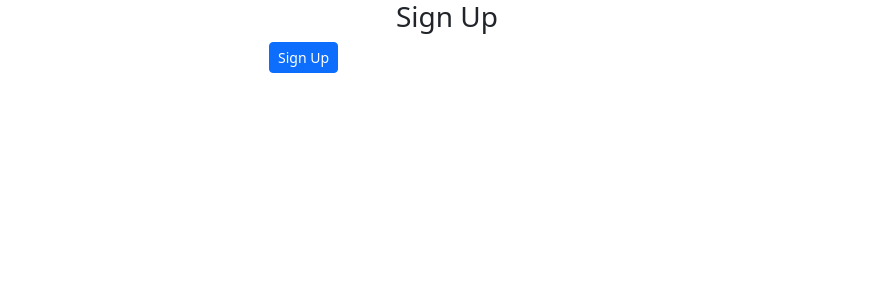
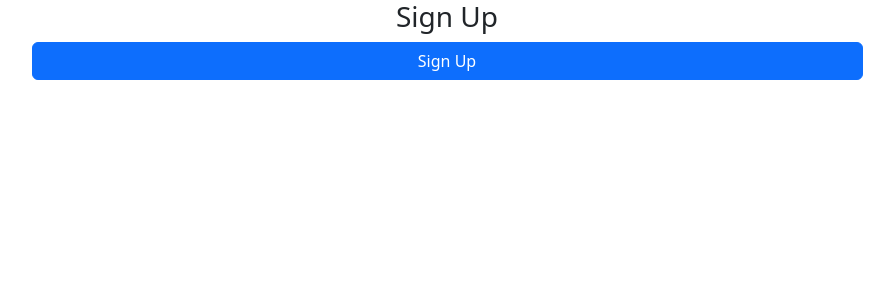
Before and after one commit to CheboiDerrick/hood-alert, a Django app: template mainapp/templates/django_registration/registration_form.html in a window 1280 px wide. Shown: the top 300 px of the page, without its empty margins (193-1087 px from the left). Run offline with Django 3.2, Linux system fonts and the light colour scheme; the template is opened without the code that fills it: most values are stand-ins (such as "Sample title", 1, 10 or a date in 2020); some libraries are stand-ins or nearby versions.

Commit message:
added templates for sign up and registration

```diff
--- a/hood/settings.py
+++ b/hood/settings.py
@@ -41,7 +41,7 @@ INSTALLED_APPS = [
     'django_registration',
     'cloudinary_storage',
     'cloudinary',
-    'bootstrap5',
+    'django_bootstrap5',
     'mainapp'
 ]
 
--- a/hood/urls.py
+++ b/hood/urls.py
@@ -14,8 +14,13 @@ Including another URLconf
     2. Add a URL to urlpatterns:  path('blog/', include('blog.urls'))
 """
 from django.contrib import admin
-from django.urls import path
+from django.contrib.auth import views
+from django.urls import path,include
 
 urlpatterns = [
     path('admin/', admin.site.urls),
+    path('accounts/', include('django_registration.backends.one_step.urls')),
+    path('accounts/', include('django.contrib.auth.urls')),
+    path('logout',views.logout_then_login, {"login_url": '/'}),
+    # path('', include('mainapp.urls')),
 ]
--- a/mainapp/templates/django_registration/base.html
+++ b/mainapp/templates/django_registration/base.html
@@ -1,4 +1,4 @@
-{% load bootstrap5 %}
+{% load django_bootstrap5 %}
 {% load static %}
 <!DOCTYPE html>
 <html>
--- a/mainapp/templates/django_registration/registration_form.html
+++ b/mainapp/templates/django_registration/registration_form.html
@@ -1,10 +1,15 @@
-{%extends "django_registration/base.html"%} {% load bootstrap5 %}
+{%extends "django_registration/base.html"%} {% load django_bootstrap5 %}
 {% block content %}
+<style>
+    .form-text {
+        display: none !important;
+    }
+</style>
 <div class="container">
   <div class="row">
     <!-- Empty div -->
-    <div class="col-md-4"></div>
-    <div class="col-md-4">
+
+    <div class="col-md-9 mx-auto">
       {% if form.errors %}
         <p> Some Information Might be Incorrect </p>
       {% endif %}
@@ -19,7 +24,7 @@
             {% csrf_token %}
             {% bootstrap_form form %}
             <div class="form-group">
-              <input type="submit" class="btn btn-primary btn-sm" value="Sign Up">
+              <input type="submit" class="btn btn-primary w-100" value="Sign Up">
             </div>
 
             <input type="hidden" name="next" value="{{next}}">
@@ -31,8 +36,6 @@
       </div>
 
     </div>
-    <!-- empty div -->
-    <div class="col-md-4"></div>
   </div>
 </div>
 
```
Also changed, not shown: mainapp/templates/registration/login.html (+3 -7 lines), db.sqlite3 (added), mainapp/migrations/0001_initial.py (added), 1 other file.
